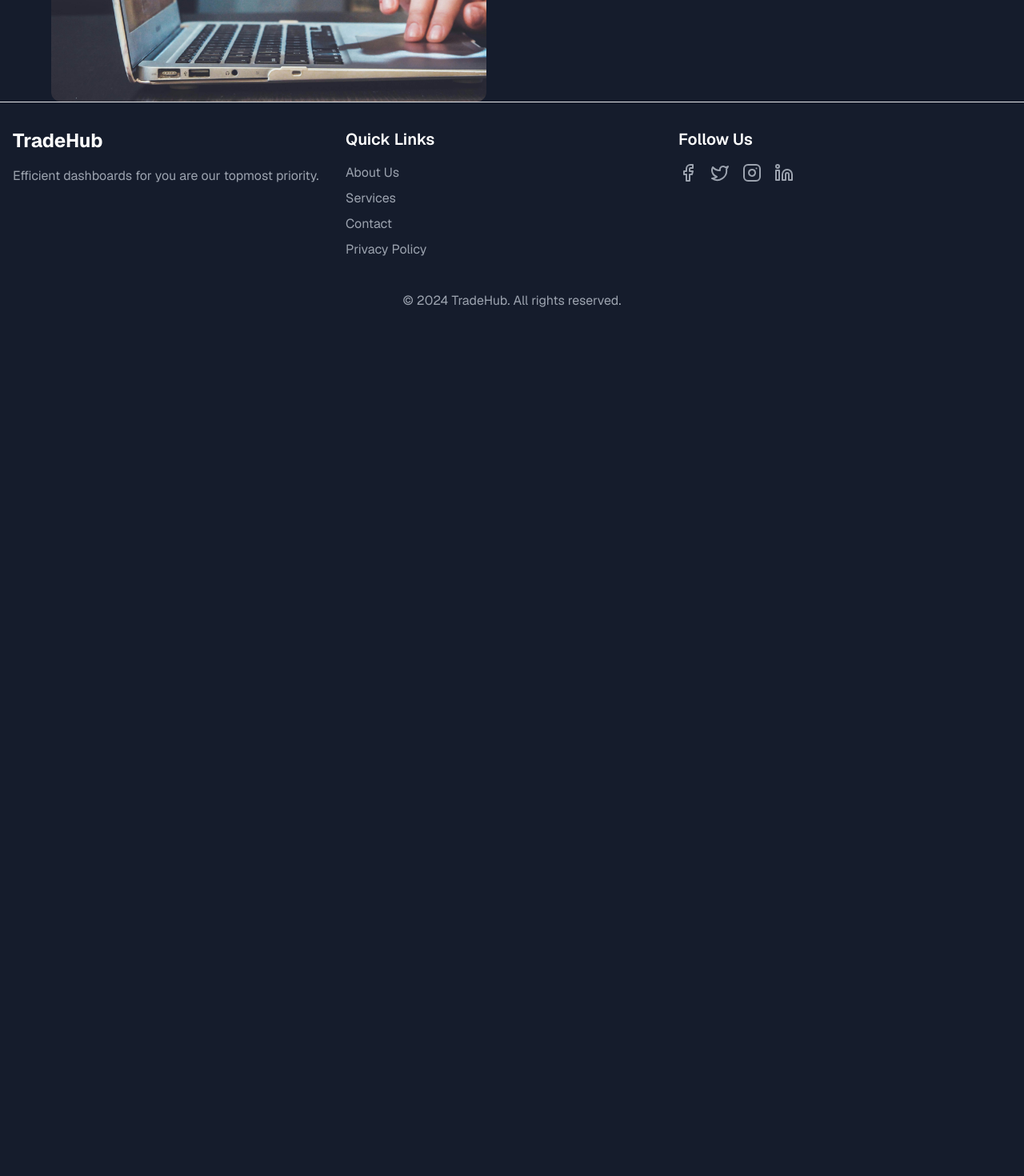
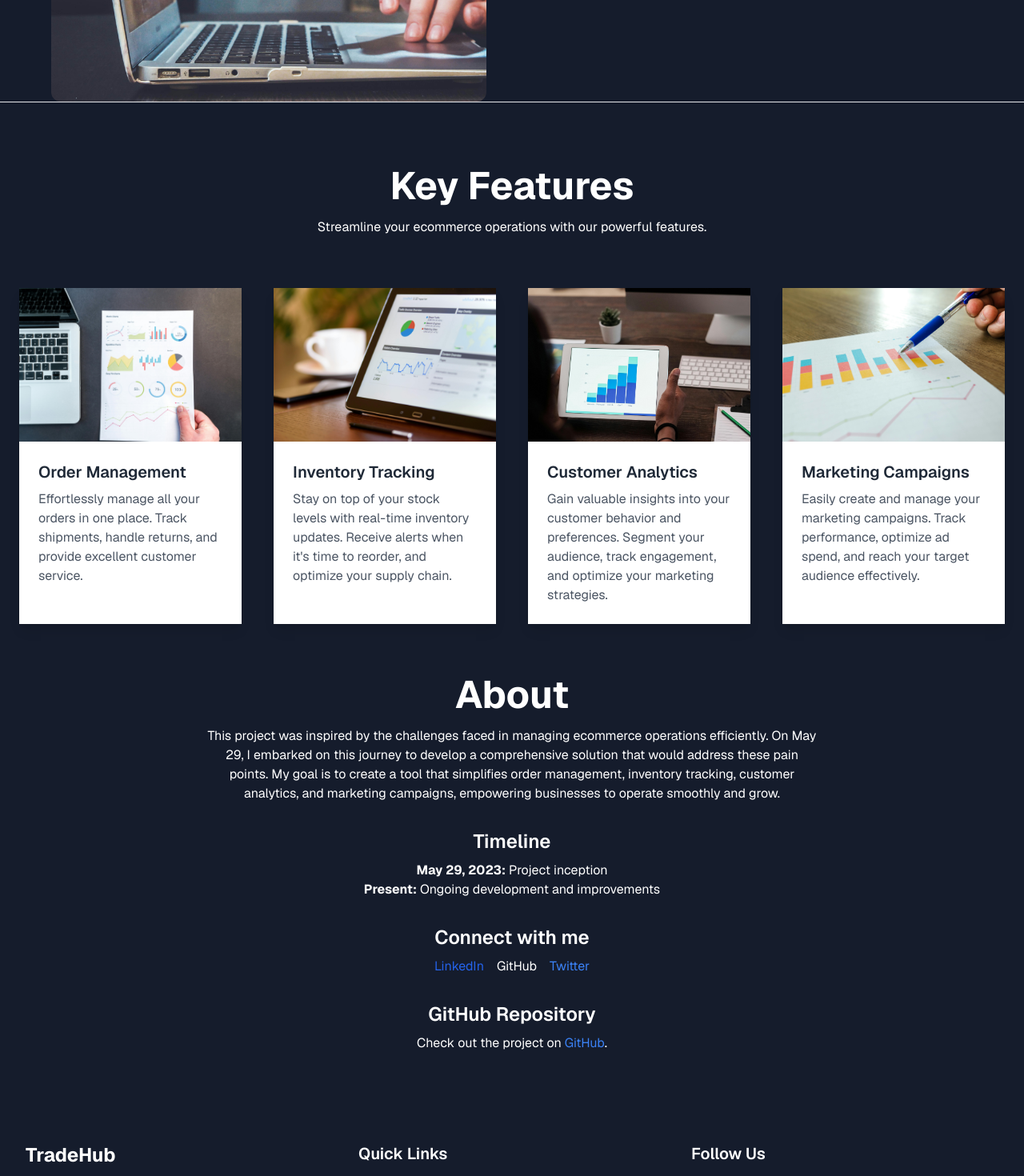
Before and after one commit to BarriosXJavier/tradehub, a Next.js app: page / in a window 1280 px wide. Shown: the part 620-2090 px from the top of the page at 80% size. Before the commit the page ends 1040 px from the top, so only its background shows below. Built offline with nearby package versions, Linux system fonts and the light colour scheme.

Commit message:
refactor: Add Featured component to Home page and update Hero Section image alt text

```diff
--- a/src/app/page.tsx
+++ b/src/app/page.tsx
@@ -3,12 +3,14 @@
 import Homenav from "@/ui/dashboard/homenav";
 import Footer from "@/ui/dashboard/footer";
 import HeroSection from "@/ui/dashboard/hero";
+import Featured from "@/ui/dashboard/feature";
 
 export default function Home() {
   return (
     <div className="flex flex-col min-h-screen">
       <Homenav />
       <HeroSection />
+      <Featured />
       <Footer />
     </div>
   );
--- a/src/ui/dashboard/feature.tsx
+++ b/src/ui/dashboard/feature.tsx
@@ -1,82 +1,138 @@
 import Image from "next/image";
+import Link from "next/link";
 
-const Featured = () => {
-  const features = [
-    {
-      title: "Real-time Analytics",
-      description:
-        "Gain insights into your sales data as it happens, with up-to-the-minute analytics that help you make informed decisions quickly.",
-      imageUrl:
-        "/analytics1",
-    },
-    {
-      title: "Inventory Management",
-      description:
-        "Easily manage and track your inventory across multiple channels, ensuring you never run out of stock or overstock again.",
-      imageUrl: "/analytics2",
-    },
-    {
-      title: "Customer Insights",
-      description:
-        "Understand your customers better with detailed reports that highlight buying patterns, preferences, and behaviors.",
-      imageUrl: "/analytics3",
-    },
-  ];
-
+export default function Component() {
   return (
-    <div className="px-4 py-16 mx-auto sm:max-w-xl md:max-w-full lg:max-w-screen-xl md:px-24 lg:px-8 lg:py-20">
-      <div className="flex flex-col mb-6 lg:justify-between lg:flex-row md:mb-8">
-        <h2 className="max-w-lg mb-5 font-sans text-3xl font-bold tracking-tight text-gray-900 sm:text-4xl sm:leading-none md:mb-6 group">
-          <span className="inline-block mb-1 sm:mb-4">
-            Discover TradeHub&apos;s Key Features
-            <br className="hidden md:block" />
-          </span>
-          <div className="h-1 ml-auto duration-300 origin-left transform bg-deep-purple-accent-400 scale-x-30 group-hover:scale-x-100" />
+    <section className="py-12 md:py-16 lg:py-20 text-white">
+      <div className="container mx-auto px-4 md:px-6">
+        <div className="mb-8 md:mb-12 lg:mb-16 text-center">
+          <h2 className="text-3xl md:text-4xl lg:text-5xl font-bold text-white mb-4">
+            Key Features
           </h2>
-        <p className="text-gray-700 lg:text-sm lg:max-w-md">
-          TradeHub provides powerful tools to help you manage your e-commerce
-          business efficiently and effectively. Explore our top features below.
+          <p className="text-white dark:text-gray-400 max-w-3xl mx-auto">
+            Streamline your ecommerce operations with our powerful features.
           </p>
         </div>
-      <div className="grid gap-6 row-gap-5 mb-8 lg:grid-cols-3 sm:row-gap-6 sm:grid-cols-1">
+        <div className="grid grid-cols-1 sm:grid-cols-2 lg:grid-cols-4 gap-6 md:gap-8 lg:gap-10">
           {features.map((feature, index) => (
             <div
               key={index}
-            className="relative overflow-hidden transition duration-200 transform rounded shadow-lg hover:-translate-y-2 hover:shadow-2xl"
+              className="bg-white dark:bg-gray-800 rounded-lg shadow-lg overflow-hidden transform transition-transform hover:scale-105"
             >
               <Image
-              className="object-cover w-full h-56 md:h-64 xl:h-80"
-              src={feature.imageUrl}
+                src={feature.image}
                 alt={feature.title}
-              layout="fill"
+                width={300}
+                height={200}
+                className="w-full h-48 object-cover"
               />
-            <div className="absolute inset-x-0 bottom-0 px-6 py-4 bg-black bg-opacity-75">
-              <p className="text-lg font-bold tracking-wide text-white">
+              <div className="p-4 md:p-6">
+                <h3 className="text-xl font-semibold text-gray-800 dark:text-gray-100 mb-2">
                   {feature.title}
+                </h3>
+                <p className="text-gray-600 dark:text-gray-400">
+                  {feature.description}
                 </p>
-              <p className="text-sm text-white">{feature.description}</p>
               </div>
             </div>
           ))}
         </div>
+      </div>
+      <div className="container mx-auto px-4 md:px-6 mt-16">
         <div className="text-center">
-        <a
-          href="/features"
-          aria-label="See more features"
-          className="inline-flex items-center font-semibold transition-colors duration-200 text-deep-purple-accent-400 hover:text-deep-purple-800"
+          <h2 className="text-3xl md:text-4xl lg:text-5xl font-bold text-white dark:text-gray-100 mb-4">
+            About
+          </h2>
+          <p className="text-white dark:text-gray-400 max-w-3xl mx-auto mb-8">
+            This project was inspired by the challenges faced in managing
+            ecommerce operations efficiently. On May 29, I embarked on this
+            journey to develop a comprehensive solution that would address these
+            pain points. My goal is to create a tool that simplifies order
+            management, inventory tracking, customer analytics, and marketing
+            campaigns, empowering businesses to operate smoothly and grow.
+          </p>
+          <h3 className="text-2xl font-semibold text-white dark:text-gray-100 mb-2">
+            Timeline
+          </h3>
+          <ul className="text-white-600 dark:text-gray-400 mb-8">
+            <li>
+              <strong>May 29, 2023:</strong> Project inception
+            </li>
+            <li>
+              <strong>Present:</strong> Ongoing development and improvements
+            </li>
+          </ul>
+          <h3 className="text-2xl font-semibold text-white dark:text-gray-100 mb-2">
+            Connect with me
+          </h3>
+          <ul className="flex justify-center space-x-4 mb-8">
+            <li>
+              <Link
+                href="https://www.linkedin.com/in/david-njoroge-0866aa289/"
+                className="text-blue-600 hover:text-blue-800"
               >
-          See more
-          <svg
-            className="inline-block w-3 ml-2"
-            fill="currentColor"
-            viewBox="0 0 12 12"
+                LinkedIn
+              </Link>
+            </li>
+            <li>
+              <Link
+                href="https://github.com/BarriosXJavier"
+                className="text-white dark:text-gray-100 hover:text-gray-600 dark:hover:text-gray-400"
               >
-            <path d="M9.707,5.293l-5-5A1,1,0,0,0,3.293,1.707L7.586,6,3.293,10.293a1,1,0,1,0,1.414,1.414l5-5A1,1,0,0,0,9.707,5.293Z" />
-          </svg>
-        </a>
+                GitHub
+              </Link>
+            </li>
+            <li>
+              <Link
+                href="https://twitter.com/barrios__x"
+                className="text-blue-500 hover:text-blue-700"
+              >
+                Twitter
+              </Link>
+            </li>
+          </ul>
+          <h3 className="text-2xl font-semibold text-white dark:text-gray-100 mb-2">
+            GitHub Repository
+          </h3>
+          <p className="text-white dark:text-gray-400">
+            Check out the project on{" "}
+            <Link
+              href="https://github.com/BarriosXJavier"
+              className="text-blue-500 hover:text-blue-700"
+            >
+              GitHub
+            </Link>
+            .
+          </p>
         </div>
       </div>
+    </section>
   );
-};
+}
 
-export default Featured;
+const features = [
+  {
+    image: "/analytics1.jpg",
+    title: "Order Management",
+    description:
+      "Effortlessly manage all your orders in one place. Track shipments, handle returns, and provide excellent customer service.",
+  },
+  {
+    image: "/analytics2.jpg",
+    title: "Inventory Tracking",
+    description:
+      "Stay on top of your stock levels with real-time inventory updates. Receive alerts when it's time to reorder, and optimize your supply chain.",
+  },
+  {
+    image: "/analytics3.jpg",
+    title: "Customer Analytics",
+    description:
+      "Gain valuable insights into your customer behavior and preferences. Segment your audience, track engagement, and optimize your marketing strategies.",
+  },
+  {
+    image: "/analytics4.jpg",
+    title: "Marketing Campaigns",
+    description:
+      "Easily create and manage your marketing campaigns. Track performance, optimize ad spend, and reach your target audience effectively.",
+  },
+];
--- a/src/ui/dashboard/footer.tsx
+++ b/src/ui/dashboard/footer.tsx
@@ -3,21 +3,21 @@ import Link from "next/link";
 import { Facebook, Twitter, Instagram, Linkedin } from "lucide-react";
 
 interface FooterProps {
-  className?: String;
+  className?: string;
 }
 
 const Footer: React.FC<FooterProps> = ({ className }) => {
   return (
-    <footer className="bg-[#151c2c] text-white py-8 w-full">
-      <div className="mx-auto px-4">
-        <div className="flex justify-between">
-          <div className="w-full md:w-1/3 mb-6 md:mb-0">
+    <footer className={`bg-[#151c2c] text-white py-8 w-full ${className}`}>
+      <div className="container mx-auto px-4 lg:px-8">
+        <div className="grid grid-cols-1 md:grid-cols-3 gap-8">
+          <div className="mb-6 md:mb-0">
             <h2 className="text-2xl font-bold mb-4">TradeHub</h2>
             <p className="text-gray-400">
               Efficient dashboards for you are our topmost priority.
             </p>
           </div>
-          <div className="w-full md:w-1/3 mb-6 md:mb-0">
+          <div className="mb-6 md:mb-0">
             <h3 className="text-xl font-semibold mb-4">Quick Links</h3>
             <ul>
               <li className="mb-2">
@@ -54,14 +54,14 @@ const Footer: React.FC<FooterProps> = ({ className }) => {
               </li>
             </ul>
           </div>
-          <div className="w-full md:w-1/3">
+          <div>
             <h3 className="text-xl font-semibold mb-4">Follow Us</h3>
             <div className="flex space-x-4">
               <Link
                 href="#"
                 className="text-gray-400 hover:text-white transition duration-300"
               >
-                <Facebook />
+                <Facebook size={24} />
               </Link>
               <Link
                 href="#"
--- a/src/ui/dashboard/hero.tsx
+++ b/src/ui/dashboard/hero.tsx
@@ -25,7 +25,7 @@ const HeroSection = () => {
                 src="/hero.jpg"
                 width={550}
                 height={550}
-                alt="Hero Product"
+                alt="Hero Section Image"
                 className="mx-auto aspect-square overflow-hidden rounded-xl object-cover"
               />
             </motion.div>
@@ -39,7 +39,7 @@ const HeroSection = () => {
                 TradeHub: Simple and Efficient Dashboard Solutions For Your
                 Business
               </h1>
-              <p className="mx-auto max-w-[700px] text-gray-500 md:text-xl dark:text-gray-400">
+              <p className="mx-auto max-w-[700px] text-white md:text-xl dark:text-gray-400">
                 Unlock powerful insights, streamline operations, and drive
                 growth with our comprehensive ecommerce dashboard.
               </p>
```
Also changed, not shown: public/analytics4.jpg (added). Lines whose indentation alone changed are shown as unchanged.
